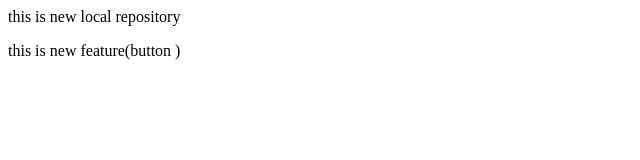
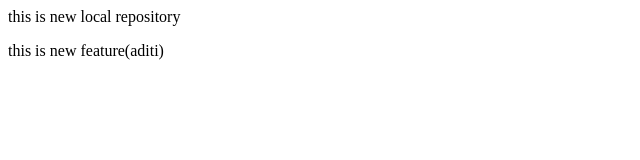
Before and after one commit to mp-lp/localrepoo, a plain HTML site: page index.html in a window 1280 px wide. Shown: the full height of the page, 0-640 px from the left. Drawn offline with Linux system fonts and the light colour scheme.

Commit message:
new change

```diff
--- a/index.html
+++ b/index.html
@@ -1,2 +1,2 @@
 <p>this is new local repository</p>
-<p>this is new feature(button ) </p>
+<p>this is new feature(aditi) </p>
```
